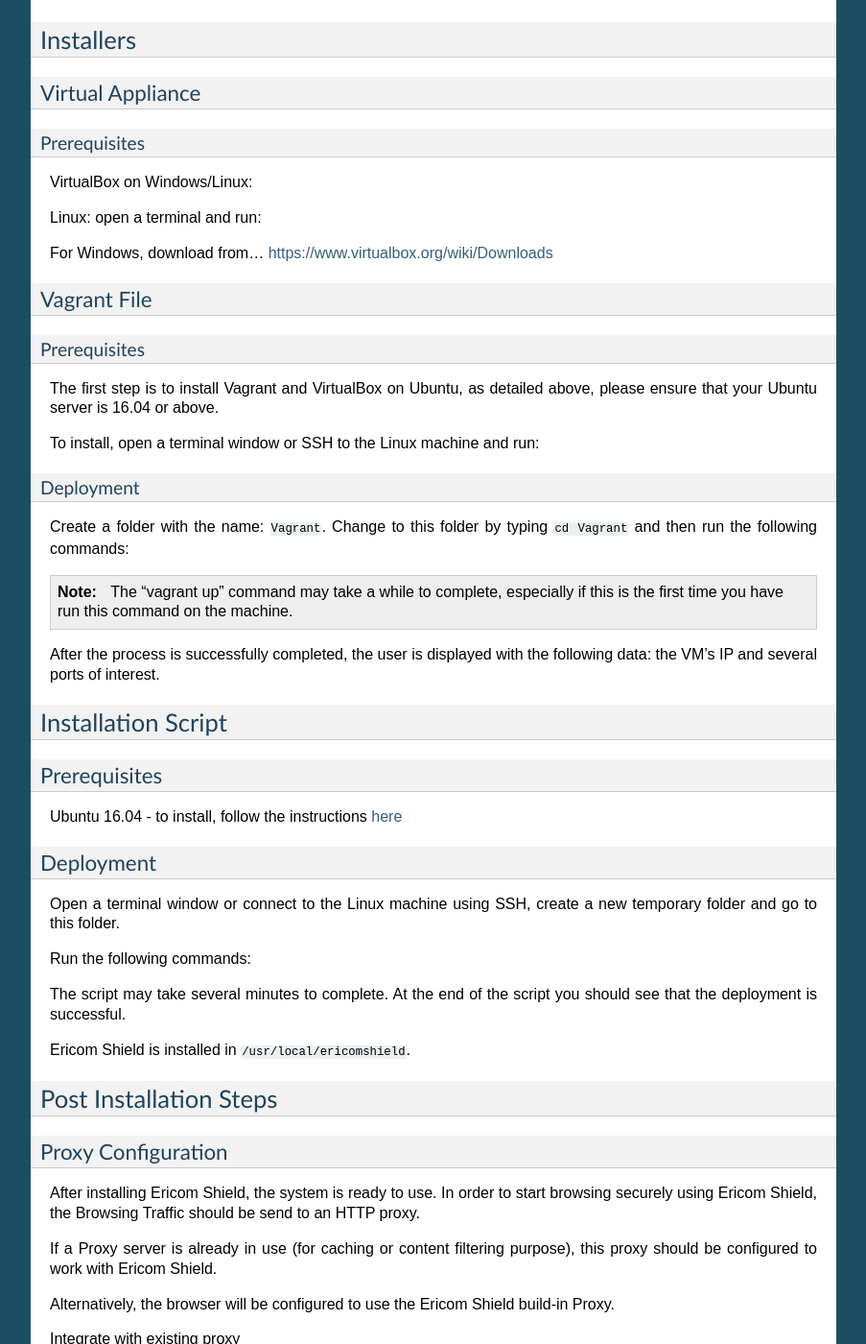
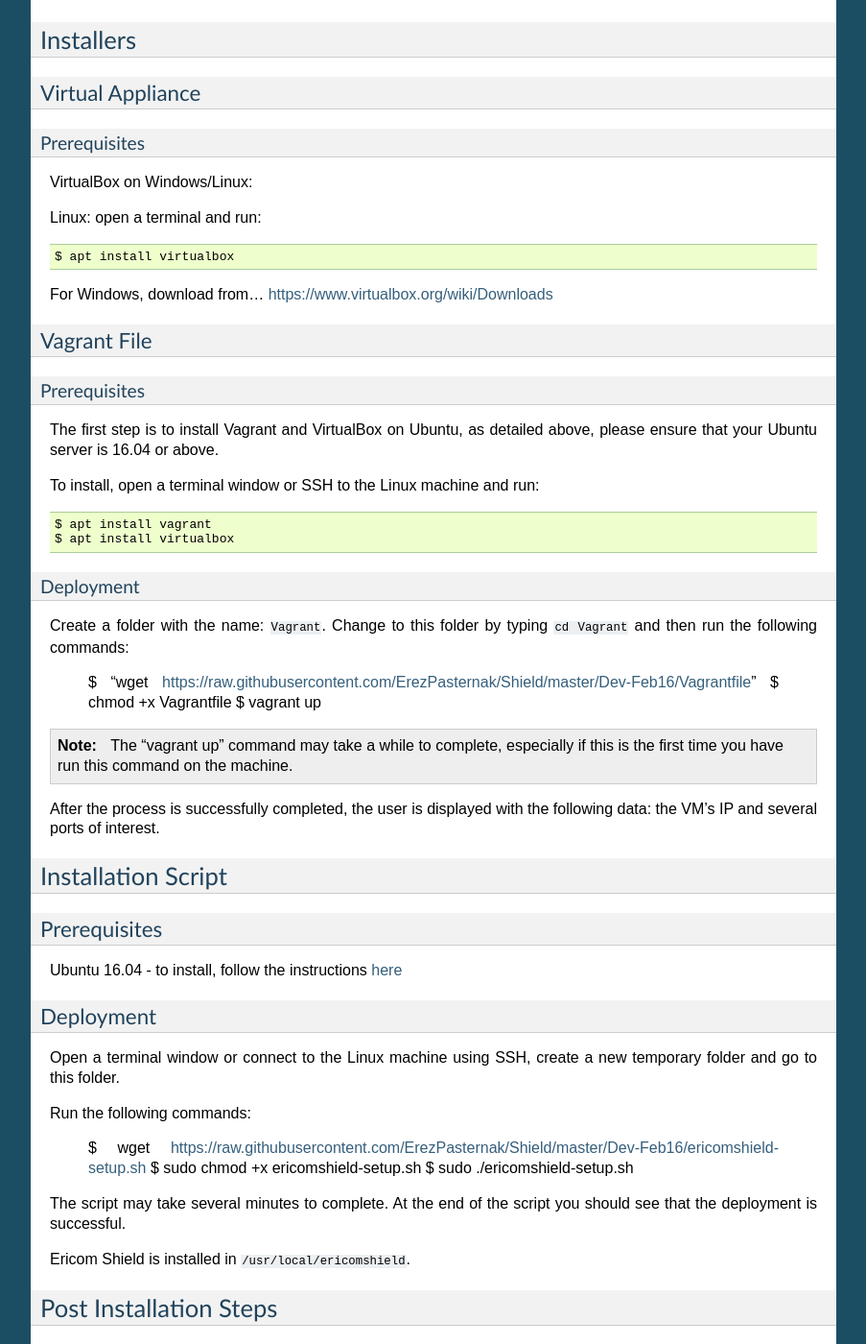
Before and after one commit to BenyH/Shield.Docs, a Sphinx documentation site: the page built from docs/deploymentguide.rst, in a window 1280 px wide and 1400 px high, scrolled down 2410 px. Shown: the whole window at 96% size, without its empty margins (198-1101 px from the left). Built offline with Sphinx 7.4.7, drawn with Linux system fonts in a browser that asks for light colours.

Commit message:
Fixes
Fixes

```diff
--- a/docs/deploymentguide.rst
+++ b/docs/deploymentguide.rst
@@ -109,10 +109,9 @@ Prerequisites
 
 VirtualBox on Windows/Linux:
 
-Linux: open a terminal and run:
+Linux: open a terminal and run::
 
-.. code-block::	bash
-  $ apt install virtualbox
+	$ apt install virtualbox
 
 For Windows, download from... https://www.virtualbox.org/wiki/Downloads
 
@@ -125,10 +124,10 @@ Prerequisites
 
 The first step is to install Vagrant and VirtualBox on Ubuntu, as detailed above, please ensure that your Ubuntu server is 16.04 or above.
 
-To install, open a terminal window or SSH to the Linux machine and run:
+To install, open a terminal window or SSH to the Linux machine and run::
 
-.. code-block::	$ apt install vagrant
-				$ apt install virtualbox
+	$ apt install vagrant
+	$ apt install virtualbox
 
 
 Deployment
@@ -136,11 +135,9 @@ Deployment
 
 Create a folder with the name: ``Vagrant``. Change to this folder by typing ``cd Vagrant`` and then run the following commands:
 
-.. code-block::	$ “wget https://raw.githubusercontent.com/ErezPasternak/Shield/master/Dev-Feb16/Vagrantfile”
-
-				$ chmod +x Vagrantfile
-
-				$ vagrant up
+	$ “wget https://raw.githubusercontent.com/ErezPasternak/Shield/master/Dev-Feb16/Vagrantfile”
+	$ chmod +x Vagrantfile
+	$ vagrant up
 
 
 
@@ -168,11 +165,9 @@ Open a terminal window or connect to the Linux machine using SSH, create a new t
 
 Run the following commands:
 
-.. code-block::	$ wget https://raw.githubusercontent.com/ErezPasternak/Shield/master/Dev-Feb16/ericomshield-setup.sh
-
-				$ sudo chmod +x ericomshield-setup.sh
-
-				$ sudo ./ericomshield-setup.sh
+	$ wget https://raw.githubusercontent.com/ErezPasternak/Shield/master/Dev-Feb16/ericomshield-setup.sh
+	$ sudo chmod +x ericomshield-setup.sh
+	$ sudo ./ericomshield-setup.sh
 
 The script may take several minutes to complete. At the end of the script you should see that the deployment is successful.
 
```
